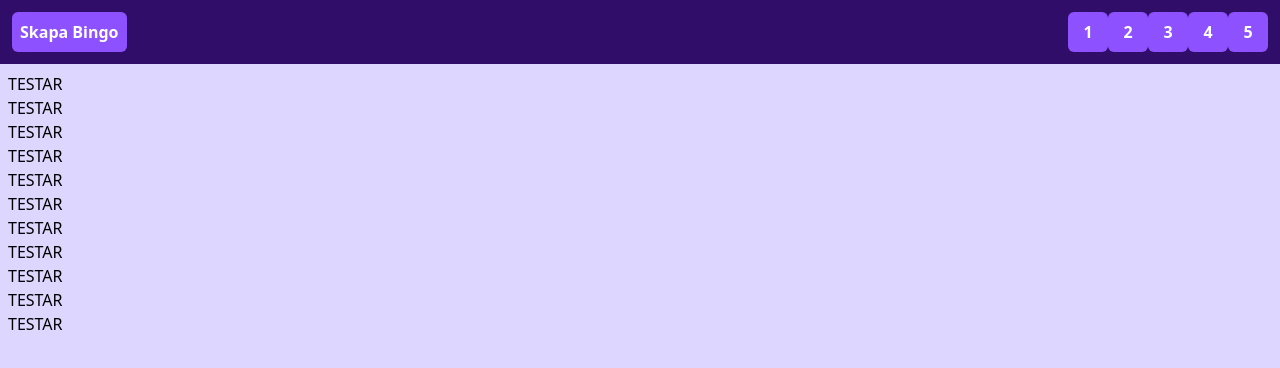
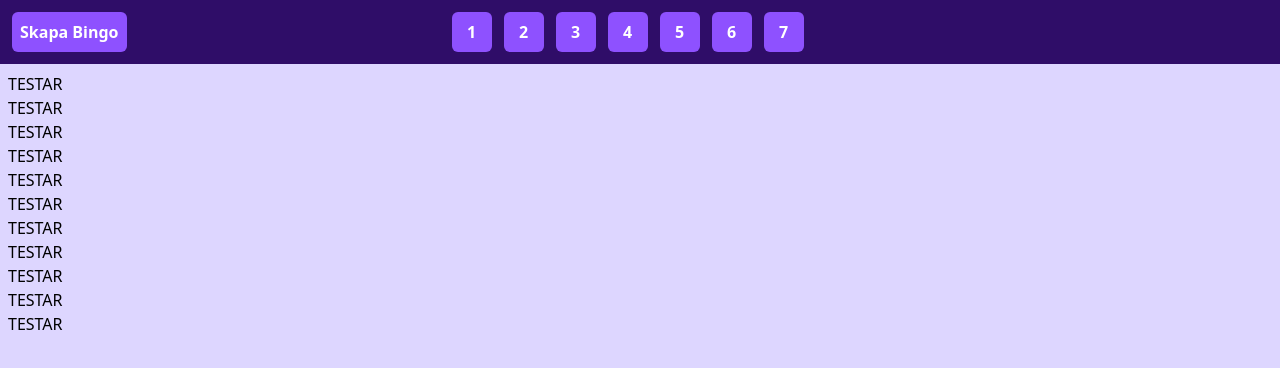
Before and after one commit to DanielRiddersporre/Blotto, a React (Vite) app in the folder Blotto_UI/: page / in a window 1280 px wide. Shown: the top 368 px of the page. Built offline with nearby package versions, Linux system fonts and the light colour scheme.

Commit message:
Scroll in navigation menu added and is working as intended

```diff
--- a/Blotto_UI/src/App.tsx
+++ b/Blotto_UI/src/App.tsx
@@ -4,18 +4,20 @@ function App() {
 
   return (
     <>
-      <div className='flex flex-col bg-violet-200 h-full'>
-        <div className='flex justify-between p-3 items-start bg-violet-950'>
-          <div>
+      <div className='flex flex-col bg-violet-200 h-full w-full overflow-hidden'>
+        <div className='flex p-3 items-start bg-violet-950'>
+          <div className='min-w-[35%]'>
             <button className='text-white font-bold rounded-md bg-violet-500 p-2'>Skapa Bingo</button>
           </div>
-          <div className="flex overflow-scroll">
+          <div className="flex overflow-x-auto space-x-3 no-scrollbar">
             {/*Make this part horizontally scrollable and buttons should be added dynamically */}
-            <button className='text-white font-bold rounded-md bg-violet-500 p-2 w-10'>1</button>
-            <button className='text-white font-bold rounded-md bg-violet-500 p-2 w-10'>2</button>
-            <button className='text-white font-bold rounded-md bg-violet-500 p-2 w-10'>3</button>
-            <button className='text-white font-bold rounded-md bg-violet-500 p-2 w-10'>4</button>
-            <button className='text-white font-bold rounded-md bg-violet-500 p-2 w-10'>5</button>
+            <button className='text-white font-bold rounded-md bg-violet-500 p-2 w-10 flex-shrink-0'>1</button>
+            <button className='text-white font-bold rounded-md bg-violet-500 p-2 w-10 flex-shrink-0'>2</button>
+            <button className='text-white font-bold rounded-md bg-violet-500 p-2 w-10 flex-shrink-0'>3</button>
+            <button className='text-white font-bold rounded-md bg-violet-500 p-2 w-10 flex-shrink-0'>4</button>
+            <button className='text-white font-bold rounded-md bg-violet-500 p-2 w-10 flex-shrink-0'>5</button>
+            <button className='text-white font-bold rounded-md bg-violet-500 p-2 w-10 flex-shrink-0'>6</button>
+            <button className='text-white font-bold rounded-md bg-violet-500 p-2 w-10 flex-shrink-0'>7</button>
           </div>
         </div>
         <div className='flex-1 p-2'>
```
